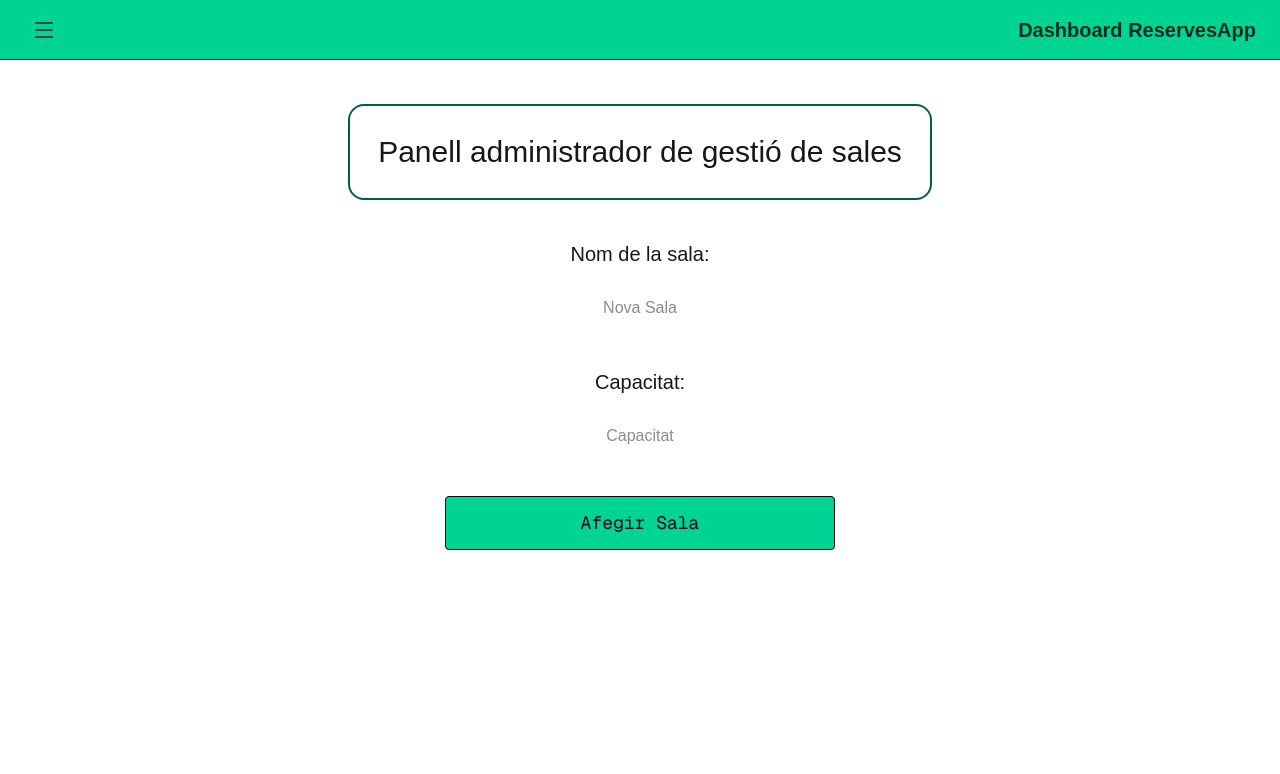
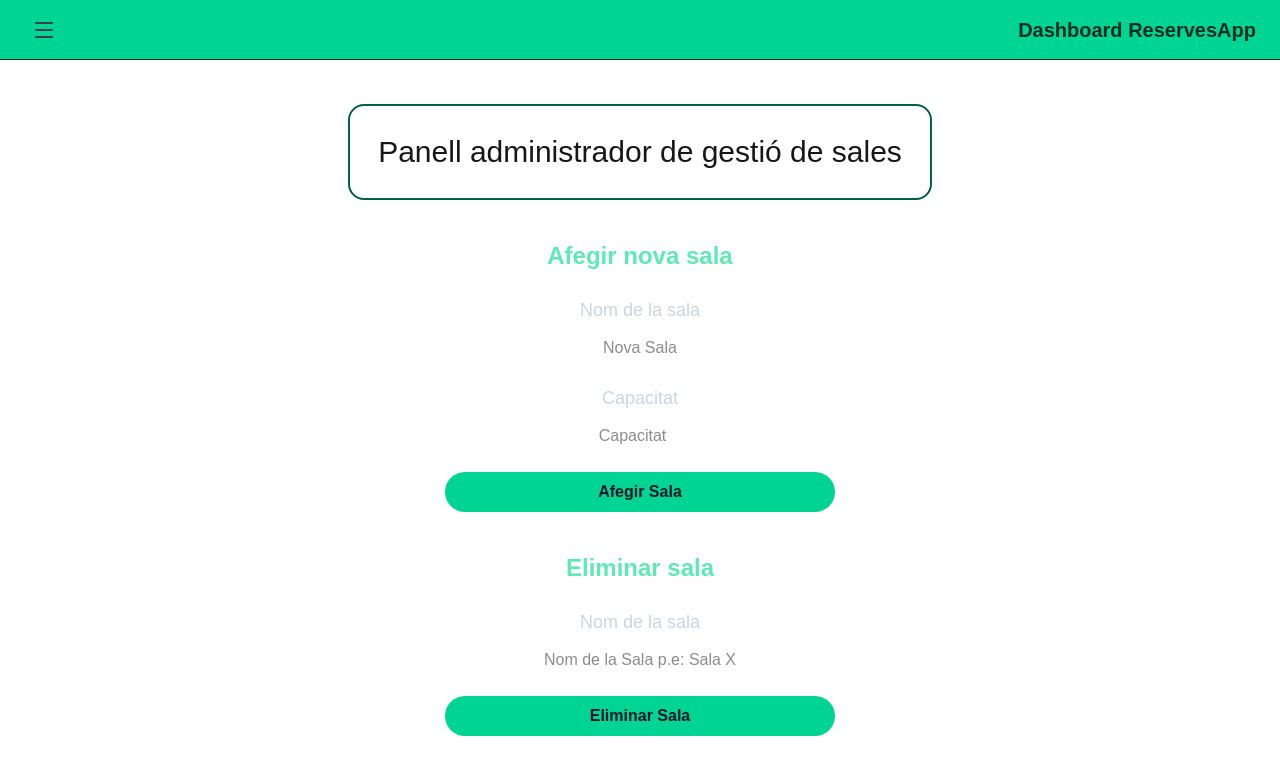
Before and after one commit to nlgarcia84/reservesapp-frontend, a Next.js app: page /dashboard/admin/gestio-sales in a window 1280 px wide. Shown: the top 774 px of the page. Built offline with nearby package versions, Linux system fonts and the light colour scheme; no server answers.

Commit message:
added delete room section

```diff
--- a/app/dashboard/admin/gestio-sales/page.tsx
+++ b/app/dashboard/admin/gestio-sales/page.tsx
@@ -1,39 +1,7 @@
-'use client';
-
-import { useState } from 'react';
-import { setRooms } from '@/app/services/rooms';
-import { LoaderCircle } from 'lucide-react';
+import { AddRoomForm } from '@/components/admin/AddRoomForm';
+import { DeleteRoomForm } from '@/components/admin/DeleteRoomForm';
 
 const GestioSales = () => {
-  const [isLoading, setIsLoading] = useState(false);
-  const [showSuccess, setShowSuccess] = useState(false);
-  const [name, setName] = useState('');
-  const [capacity, setCapacity] = useState('');
-  const [error, setError] = useState('');
-
-  const toggleLoading = () => {
-    setShowSuccess(false);
-    setIsLoading(true);
-    setTimeout(() => {
-      setIsLoading(false);
-      setShowSuccess(true);
-      setTimeout(() => setShowSuccess(false), 2000);
-    }, 2000);
-  };
-
-  const handleSubmit = async (e: React.FormEvent<HTMLFormElement>) => {
-    e.preventDefault();
-    setError('');
-
-    toggleLoading();
-    try {
-      setRooms(name.trim(), parseInt(capacity, 10)); // { token, role }
-    } catch (err: unknown) {
-      console.error('Login error:', err);
-      setError(err instanceof Error ? err.message : 'An error occurred');
-    }
-  };
-
   return (
     <>
       <div className="p-5">
@@ -41,59 +9,8 @@ const GestioSales = () => {
           Panell administrador de gestió de sales
         </h1>
         <div className="text-center mb-2">
-          <form
-            onSubmit={handleSubmit}
-            className="flex flex-col  ml-auto mr-auto"
-          >
-            <label className="text-xl mb-5" htmlFor="">
-              Nom de la sala:{' '}
-            </label>
-            <input
-              type="text"
-              placeholder="Nova Sala"
-              value={name}
-              onChange={(e) => setName(e.target.value)}
-              className="bg-white mb-10 px-2 py-2 rounded-3xl text-stone-900 text-center"
-            />
-
-            <label className="text-xl mb-5" htmlFor="">
-              Capacitat:{' '}
-            </label>
-            <input
-              type="text"
-              placeholder="Capacitat"
-              value={capacity}
-              onChange={(e) => setCapacity(e.target.value)}
-              className="bg-white mb-10 px-2 py-2 rounded-3xl text-stone-900 text-center"
-            />
-            <div className="w-full md:w-4/5 lg:w-2/3 mx-auto">
-              {isLoading ? (
-                <div className="text-center">
-                  <span className="block text-2xl mb-9">
-                    Actualitzant dades ...
-                  </span>
-                  <LoaderCircle
-                    className="mx-auto h-10 w-10 animate-spin text-emerald-400 motion-reduce:animate-none"
-                    aria-label="Carregant"
-                  />
-                </div>
-              ) : (
-                <>
-                  <button
-                    type="submit"
-                    className="block w-full sm:w-3/4 md:w-full lg:w-full mx-auto text-slate-950 text-lg p-3 border rounded bg-emerald-400 font-mono hover:bg-emerald-300"
-                  >
-                    Afegir Sala
-                  </button>
-                  {showSuccess && (
-                    <span className="block text-2xl mt-4 text-center text-emerald-300">
-                      Sala afegida!
-                    </span>
-                  )}
-                </>
-              )}
-            </div>
-          </form>
+          <AddRoomForm />
+          <DeleteRoomForm />
         </div>
       </div>
     </>
--- a/app/dashboard/admin/page.tsx
+++ b/app/dashboard/admin/page.tsx
@@ -56,6 +56,7 @@ const AdminPage = async () => {
                   className="bg-emerald-950 m-1 rounded-2xl p-4 mb-2 flex flex-row justify-between"
                 >
                   <p className="font-semibold">{room.name}</p>
+
                   <p className="text-sm text-slate-400">
                     {room.capacity} places
                   </p>
--- /dev/null
+++ b/app/hooks/useLoadingState.ts
@@ -0,0 +1,32 @@
+// hooks/useLoadingState.ts
+import { useRef, useState } from 'react';
+
+export function useLoadingState() {
+  const [isLoading, setIsLoading] = useState(false);
+  const [showSuccess, setShowSuccess] = useState(false);
+  const [error, setError] = useState('');
+  const successTimeoutRef = useRef<number | null>(null);
+
+  const startLoading = () => {
+    setShowSuccess(false);
+    setError('');
+    setIsLoading(true);
+  };
+
+  const stopLoading = (success: boolean) => {
+    setTimeout(() => {
+      setIsLoading(false);
+      if (success) {
+        setShowSuccess(true);
+        if (successTimeoutRef.current)
+          window.clearTimeout(successTimeoutRef.current);
+        successTimeoutRef.current = window.setTimeout(
+          () => setShowSuccess(false),
+          2000,
+        );
+      }
+    }, 1500);
+  };
+
+  return { isLoading, showSuccess, error, setError, startLoading, stopLoading };
+}
--- a/app/services/rooms.ts
+++ b/app/services/rooms.ts
@@ -14,10 +14,10 @@ export const getRooms = async () => {
   }
 
   const rooms: Room[] = await res.json();
-  return rooms;
+  return rooms.sort((a, b) => a.name.localeCompare(b.name));
 };
 
-export const setRooms = async (name: string, capacity: number) => {
+export const addNewRoom = async (name: string, capacity: number) => {
   const res = await fetch(`${API_URL}/rooms`, {
     method: 'POST',
     headers: { 'Content-Type': 'application/json' },
@@ -31,3 +31,14 @@ export const setRooms = async (name: string, capacity: number) => {
 
   return res.json();
 };
+
+export const deleteRoom = async (name: string) => {
+  const res = await fetch(`${API_URL}/rooms/${name}`, {
+    method: 'DELETE',
+  });
+
+  if (!res.ok) {
+    const err = await res.json();
+    throw new Error(err.message || 'Error eliminant sala');
+  }
+};
--- /dev/null
+++ b/components/admin/AddRoomForm.tsx
@@ -0,0 +1,108 @@
+'use client';
+
+import { useState } from 'react';
+import { addNewRoom } from '@/app/services/rooms';
+import { useLoadingState } from '@/app/hooks/useLoadingState';
+import { LoaderCircle } from 'lucide-react';
+
+export function AddRoomForm() {
+  const [name, setName] = useState('');
+  const [capacity, setCapacity] = useState('');
+  const { isLoading, showSuccess, error, setError, startLoading, stopLoading } =
+    useLoadingState();
+
+  const handleSubmit = async (e: React.FormEvent<HTMLFormElement>) => {
+    e.preventDefault();
+
+    if (!name.trim()) {
+      setError('El nom de la sala és obligatori');
+      return;
+    }
+    const cap = parseInt(capacity, 10);
+    if (Number.isNaN(cap) || cap <= 0) {
+      setError('La capacitat ha de ser un número vàlid');
+      return;
+    }
+
+    startLoading();
+    try {
+      await addNewRoom(name.trim(), cap);
+      stopLoading(true);
+      setName('');
+      setCapacity('');
+    } catch (err: unknown) {
+      setError(err instanceof Error ? err.message : 'Error afegint la sala');
+      stopLoading(false);
+    }
+  };
+
+  return (
+    <div className="mb-10">
+      <h2 className="text-2xl font-semibold mb-6 text-emerald-300">
+        Afegir nova sala
+      </h2>
+
+      <form
+        onSubmit={handleSubmit}
+        className="flex flex-col w-full md:w-4/5 lg:w-2/3 mx-auto gap-4"
+      >
+        <div className="flex flex-col gap-1">
+          <label className="text-lg text-slate-300">Nom de la sala</label>
+          <input
+            type="text"
+            placeholder="Nova Sala"
+            value={name}
+            onChange={(e) => setName(e.target.value)}
+            disabled={isLoading}
+            className="bg-white px-4 py-2 rounded-3xl text-stone-900 text-center disabled:opacity-50"
+          />
+        </div>
+
+        <div className="flex flex-col gap-1">
+          <label className="text-lg text-slate-300">Capacitat</label>
+          <input
+            type="number"
+            placeholder="Capacitat"
+            value={capacity}
+            onChange={(e) => setCapacity(e.target.value)}
+            disabled={isLoading}
+            className="bg-white px-4 py-2 rounded-3xl text-stone-900 text-center disabled:opacity-50"
+          />
+        </div>
+
+        <button
+          type="submit"
+          disabled={isLoading}
+          className="mx-auto w-full rounded-3xl bg-emerald-400 px-4 py-2
+                     text-slate-900 font-semibold hover:bg-emerald-300
+                     disabled:opacity-60 transition-colors"
+        >
+          Afegir Sala
+        </button>
+
+        {/* Error */}
+        {error ? <p className="text-center text-red-400">{error}</p> : null}
+
+        {/* Loading */}
+        {isLoading ? (
+          <div className="text-center mt-4">
+            <span className="block text-lg mb-3 text-slate-300">
+              Afegint sala...
+            </span>
+            <LoaderCircle
+              className="mx-auto h-8 w-8 animate-spin text-emerald-400 motion-reduce:animate-none"
+              aria-label="Carregant"
+            />
+          </div>
+        ) : null}
+
+        {/* Success */}
+        {showSuccess ? (
+          <p className="text-center text-2xl text-emerald-300">
+            ✓ Sala afegida!
+          </p>
+        ) : null}
+      </form>
+    </div>
+  );
+}
--- /dev/null
+++ b/components/admin/DeleteRoomForm.tsx
@@ -0,0 +1,90 @@
+// components/admin/DeleteRoomForm.tsx
+'use client';
+
+import { useState } from 'react';
+import { deleteRoom } from '@/app/services/rooms';
+import { useLoadingState } from '@/app/hooks/useLoadingState';
+import { LoaderCircle } from 'lucide-react';
+
+export function DeleteRoomForm() {
+  const [name, setName] = useState('');
+  const { isLoading, showSuccess, error, setError, startLoading, stopLoading } =
+    useLoadingState();
+
+  const handleSubmit = async (e: React.FormEvent<HTMLFormElement>) => {
+    e.preventDefault();
+
+    if (!name.trim()) {
+      setError('El nom de la sala és obligatori');
+      return;
+    }
+
+    startLoading();
+    try {
+      await deleteRoom(name.trim());
+      stopLoading(true);
+      setName('');
+    } catch (err: unknown) {
+      setError(err instanceof Error ? err.message : 'Error eliminant la sala');
+      stopLoading(false);
+    }
+  };
+
+  return (
+    <div className="mb-10">
+      <h2 className="text-2xl font-semibold mb-6 text-emerald-300">
+        Eliminar sala
+      </h2>
+
+      <form
+        onSubmit={handleSubmit}
+        className="flex flex-col w-full md:w-4/5 lg:w-2/3 mx-auto gap-4"
+      >
+        <div className="flex flex-col gap-1">
+          <label className="text-lg text-slate-300">Nom de la sala</label>
+          <input
+            type="text"
+            placeholder="Nom de la Sala p.e: Sala X"
+            value={name}
+            onChange={(e) => setName(e.target.value)}
+            disabled={isLoading}
+            className="bg-white px-4 py-2 rounded-3xl text-stone-900 text-center disabled:opacity-50"
+          />
+        </div>
+
+        <button
+          type="submit"
+          disabled={isLoading}
+          className="mx-auto w-full rounded-3xl bg-emerald-400 px-4 py-2
+                     text-slate-900 font-semibold hover:bg-emerald-300
+                     disabled:opacity-60 transition-colors"
+        >
+          Eliminar Sala
+        </button>
+
+        {/* Error */}
+        {error ? <p className="text-center text-red-400">{error}</p> : null}
+
+        {/* Loading */}
+        {isLoading ? (
+          <div className="text-center mt-4">
+            <span className="block text-lg mb-3 text-slate-300">
+              Eliminant sala...
+            </span>
+            <LoaderCircle
+              className="mx-auto h-8 w-8 animate-spin text-emerald-400 motion-reduce:animate-none"
+              aria-label="Carregant"
+            />
+          </div>
+        ) : null}
+
+        {/* Success */}
+        {showSuccess ? (
+          <p className="text-center text-2xl text-emerald-300">
+            ✓ Sala eliminada!
+          </p>
+        ) : null}
+      </form>
+    </div>
+  );
+}
--- a/components/layout/Sidebar.tsx
+++ b/components/layout/Sidebar.tsx
@@ -15,7 +15,6 @@ export const Sidebar = ({ open, onClose, children }: Sidebar) => {
         'transform transition-transform duration-300 ease-in-out will-change-transform',
         open ? 'translate-x-0' : '-translate-x-full',
       ].join(' ')}
-      aria-hidden={!open}
     >
       <nav className="p-10 flex flex-col gap-4 text-2xl">
         {children}
```
